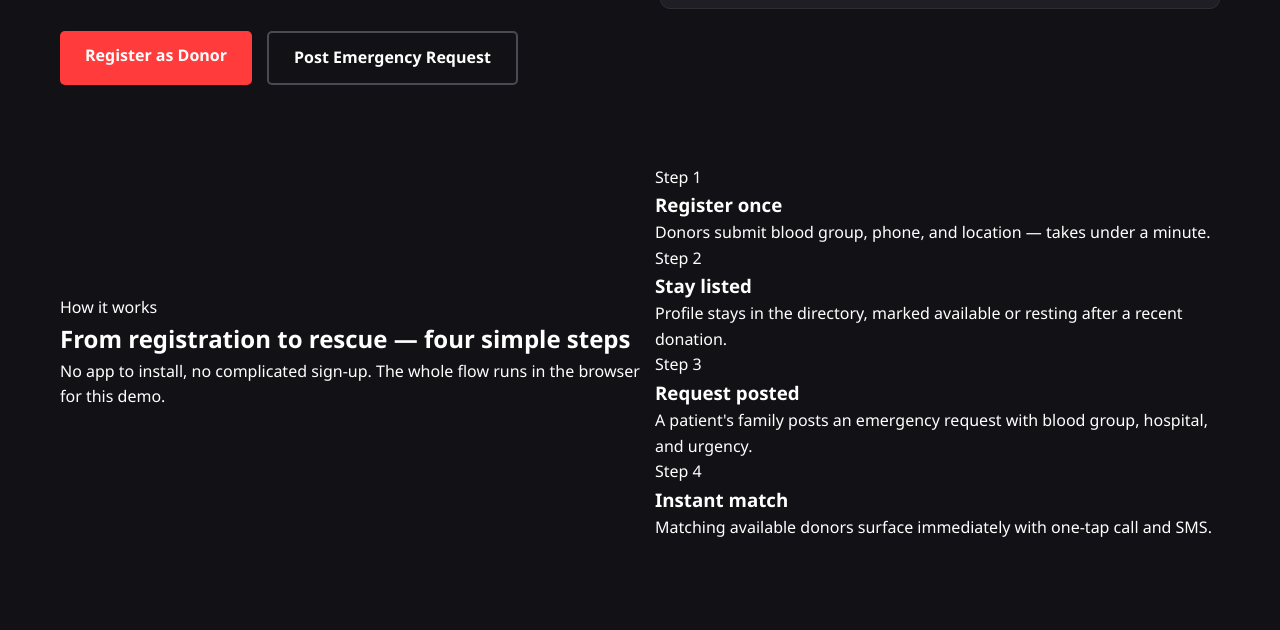
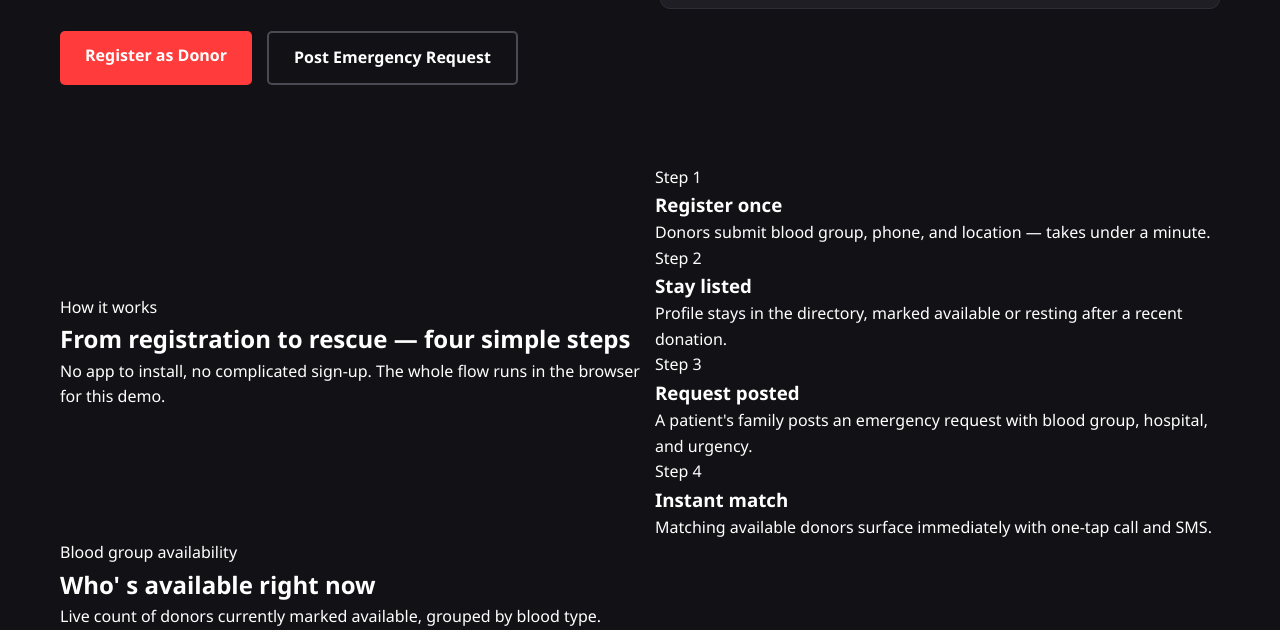
Before and after one commit to AhmedNakib/Smart-Blood-Donation-Emergency-Request-System-1, a plain HTML site: page SBDE Project.html in a window 1280 px wide. Shown: the part 520-1150 px from the top of the page. Before the commit the page ends 1060 px from the top, so only its background shows below. Drawn offline with Linux system fonts and the light colour scheme.

Commit message:
Update commit

```diff
--- a/SBDE Project.html
+++ b/SBDE Project.html
@@ -74,6 +74,17 @@
     </div>
   </div>
 </section>
+<section style="background:var(--paper-dim);">
+    <div class="container">
+        <div class="section-head">
+            <span class="Kicker">Blood group availability</span>
+            <h2>Who' s available right now</h2>
+            <p>Live count of donors currently marked available, grouped by blood type.</p>
+
+        </div>
+        <div class="bg-grid" id="bgGrid"></div>
+    </div>
+    </section>
     <script src="script.js"></script>
 </body>
 </html>
```
